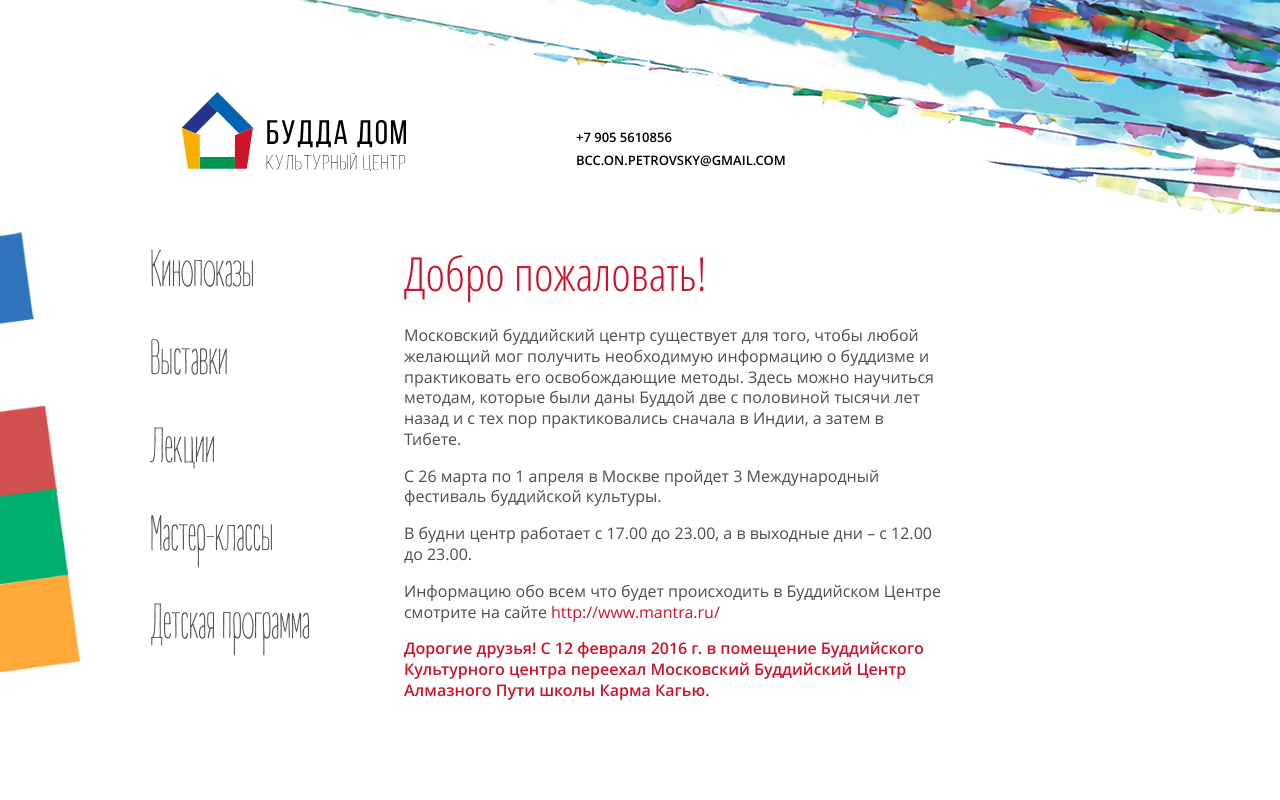
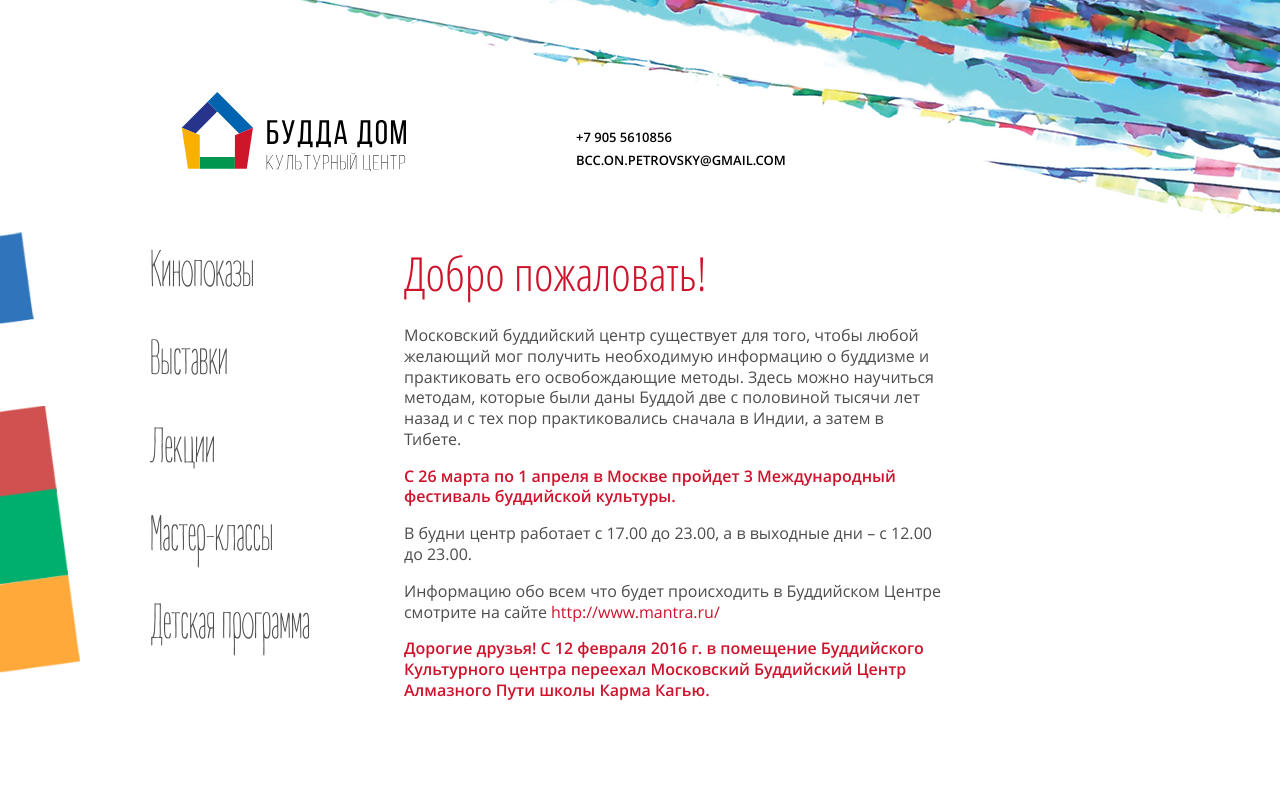
Before and after one commit to dwbru/buddadom, a plain HTML site: page index.html in a window 1280 px wide. Shown: the top 800 px of the page. Drawn offline with Linux system fonts and the light colour scheme; files whose address does not match are found by name.

Commit message:
Update index.html

```diff
--- a/index.html
+++ b/index.html
@@ -36,7 +36,7 @@
           <h2 class="headline">
             <span>Добро пожаловать!</span>
           </h2>
-          <p>Московский буддийский центр существует для того, чтобы любой желающий мог получить необходимую информацию о буддизме и практиковать его освобождающие методы. Здесь можно научиться методам, которые были даны Буддой две с половиной тысячи лет назад и с тех пор практиковались сначала в Индии, а затем в Тибете.</p> <p><b>С 26 марта по 1 апреля в Москве пройдет 3 Международный фестиваль буддийской культуры.</b></p> <p>В будни центр работает с 17.00 до 23.00, а в выходные дни – с 12.00 до 23.00.</p> <p>Информацию обо всем что будет происходить в Буддийском Центре смотрите на сайте <a href="http://www.mantra.ru/">http://www.mantra.ru/</a></p> <p class="warning">Дорогие друзья! С 12 февраля 2016 г. в помещение Буддийского Культурного центра переехал Московский Буддийский Центр Алмазного Пути школы Карма Кагью.</p>
+          <p>Московский буддийский центр существует для того, чтобы любой желающий мог получить необходимую информацию о буддизме и практиковать его освобождающие методы. Здесь можно научиться методам, которые были даны Буддой две с половиной тысячи лет назад и с тех пор практиковались сначала в Индии, а затем в Тибете.</p> <p class="warning">С 26 марта по 1 апреля в Москве пройдет 3 Международный фестиваль буддийской культуры.</p> <p>В будни центр работает с 17.00 до 23.00, а в выходные дни – с 12.00 до 23.00.</p> <p>Информацию обо всем что будет происходить в Буддийском Центре смотрите на сайте <a href="http://www.mantra.ru/">http://www.mantra.ru/</a></p> <p class="warning">Дорогие друзья! С 12 февраля 2016 г. в помещение Буддийского Культурного центра переехал Московский Буддийский Центр Алмазного Пути школы Карма Кагью.</p>
 
         </article>
         <div class="articles">
```
